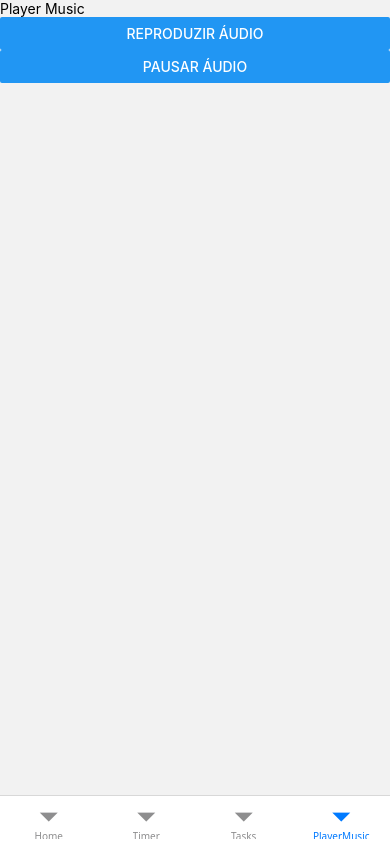
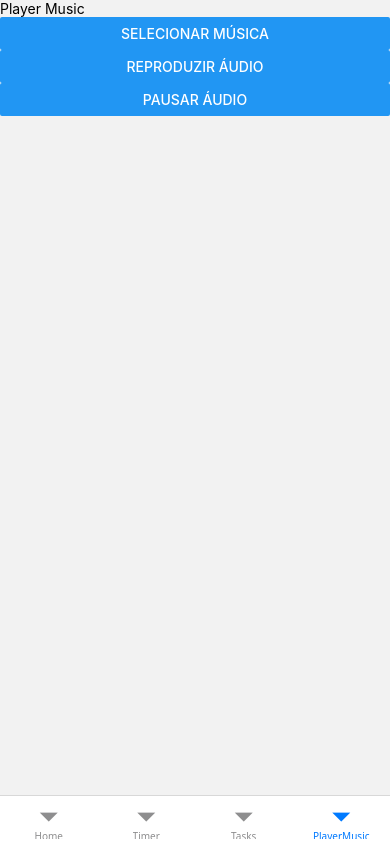
Before and after one commit to gabrielvedova/doropomo, a React Native app in the folder doropomo/: screen /PlayerMusic in a window 390 px wide. Built offline with nearby package versions, Linux system fonts and the light colour scheme.

Commit message:
feat(PlayerMusic): Integrate document picker for audio file selection

```diff
--- a/doropomo/package.json
+++ b/doropomo/package.json
@@ -15,6 +15,7 @@
     "@react-navigation/native-stack": "^7.3.12",
     "expo": "~53.0.7",
     "expo-audio": "^0.4.5",
+    "expo-document-picker": "^13.1.5",
     "expo-status-bar": "~2.2.3",
     "react": "19.0.0",
     "react-dom": "19.0.0",
--- a/doropomo/src/components/playerMusic/getMusic.js
+++ b/doropomo/src/components/playerMusic/getMusic.js
@@ -1,26 +1,53 @@
 import React, { useEffect, useState } from "react";
-import { View, Text, Button } from "react-native";
-import { Audio } from "expo-audio";
+import { View, Text, Button, Alert } from "react-native";
+import * as DocumentPicker from "expo-document-picker";
+import { Audio } from "expo-audio"; // Substitua por expo-audio
 
 const PlayerMusic = () => {
   const [sound, setSound] = useState(null); // Estado para armazenar a instância do som
+  const [fileUri, setFileUri] = useState(null); // Estado para armazenar o URI do arquivo selecionado
+
+  const selectAudioFile = async () => {
+    try {
+      const result = await DocumentPicker.getDocumentAsync({
+        type: "audio/*", // Permite selecionar apenas arquivos de áudio
+      });
+
+      console.log("Resultado do DocumentPicker:", result);
+
+      if (result.type === "success" && result.uri) {
+        setFileUri(result.uri); // Armazena o URI do arquivo selecionado
+        console.log("Arquivo selecionado com sucesso:", result.uri);
+        Alert.alert("Arquivo Selecionado", `URI: ${result.uri}`);
+      } else {
+        console.log("Nenhum arquivo foi selecionado ou URI inválido.");
+        Alert.alert("Erro", "Nenhum arquivo foi selecionado ou URI inválido.");
+      }
+    } catch (error) {
+      console.error("Erro ao selecionar arquivo:", error);
+      Alert.alert("Erro", "Ocorreu um erro ao selecionar o arquivo.");
+    }
+  };
 
   const playAudio = async () => {
     try {
-      // URL direta para o arquivo de áudio
-      const audioUrl =
-        "https://www.soundhelix.com/examples/mp3/SoundHelix-Song-1.mp3";
+      if (!fileUri) {
+        console.log("Nenhum arquivo selecionado.");
+        Alert.alert("Erro", "Nenhum arquivo foi selecionado.");
+        return;
+      }
+
+      console.log("Tentando reproduzir o arquivo:", fileUri);
 
       // Configura e reproduz o áudio
-      const { sound: newSound } = await Audio.Sound.createAsync({
-        uri: audioUrl,
-      });
+      const newSound = new Audio.Sound();
+      await newSound.loadAsync({ uri: fileUri }, { shouldPlay: true });
       setSound(newSound); // Armazena a instância do som no estado
-      await newSound.playAsync();
 
       console.log("Reproduzindo áudio...");
     } catch (error) {
       console.error("Erro ao reproduzir áudio:", error);
+      Alert.alert("Erro", "Não foi possível reproduzir o áudio.");
     }
   };
 
@@ -47,6 +74,7 @@ const PlayerMusic = () => {
   return (
     <View>
       <Text>Player Music</Text>
+      <Button title="Selecionar Música" onPress={selectAudioFile} />
       <Button title="Reproduzir Áudio" onPress={playAudio} />
       <Button title="Pausar Áudio" onPress={pauseAudio} />
     </View>
```
Also changed, not shown: 1 other file (tests, documents, lock files or other folders).
